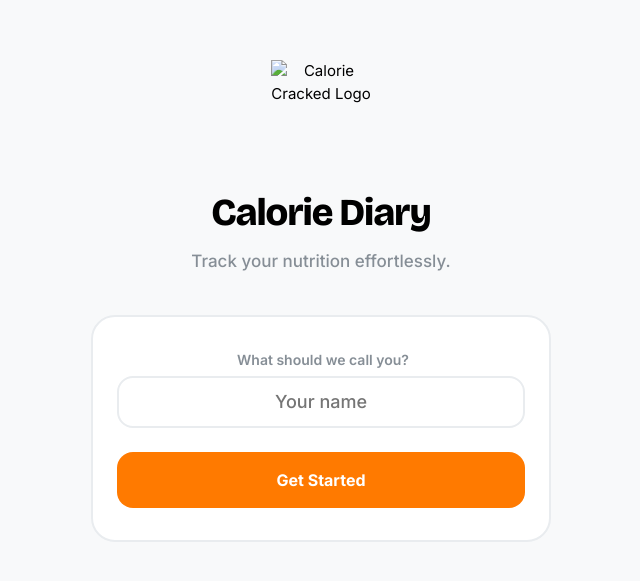
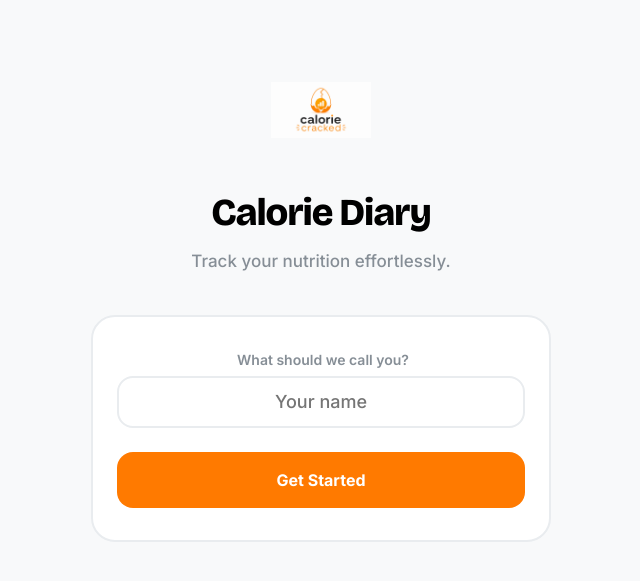
Before and after one commit to stoychevd8-ux/calorie-diary, a plain HTML site: page calorie-diary/index.html in a window 1280 px wide. Shown: the part 115-696 px from the top of the page, without its empty margins (319-959 px from the left). Drawn offline with nearby package versions, Linux system fonts and the light colour scheme.

Commit message:
Change logo image from logo.png to logo.jpg

```diff
--- a/calorie-diary/index.html
+++ b/calorie-diary/index.html
@@ -15,7 +15,7 @@
 <div class="screen" id="screenWelcome" hidden style="min-height:100vh; display:flex; flex-direction:column; justify-content:center; max-width:500px; margin:0 auto; text-align:center; padding:20px;">
   <div style="margin-bottom:40px;">
            <div style="width:100px;height:100px;margin:0 auto 24px;display:flex;align-items:center;justify-content:center;">
-      <img src="logo.png" alt="Calorie Cracked Logo" style="width:100%;height:100%;object-fit:contain;">
+      <img src="logo.jpg" alt="Calorie Cracked Logo" style="width:100%;height:100%;object-fit:contain;">
     </div>
     <h1 style="font-family:var(--font-display);font-size:38px;font-weight:800;margin:0 0 8px;letter-spacing:-0.03em; color:var(--ink);">Calorie Diary</h1>
     <p style="color:var(--ink-2);font-size:17px;margin:0; font-weight:500;">Track your nutrition effortlessly.</p>
```
